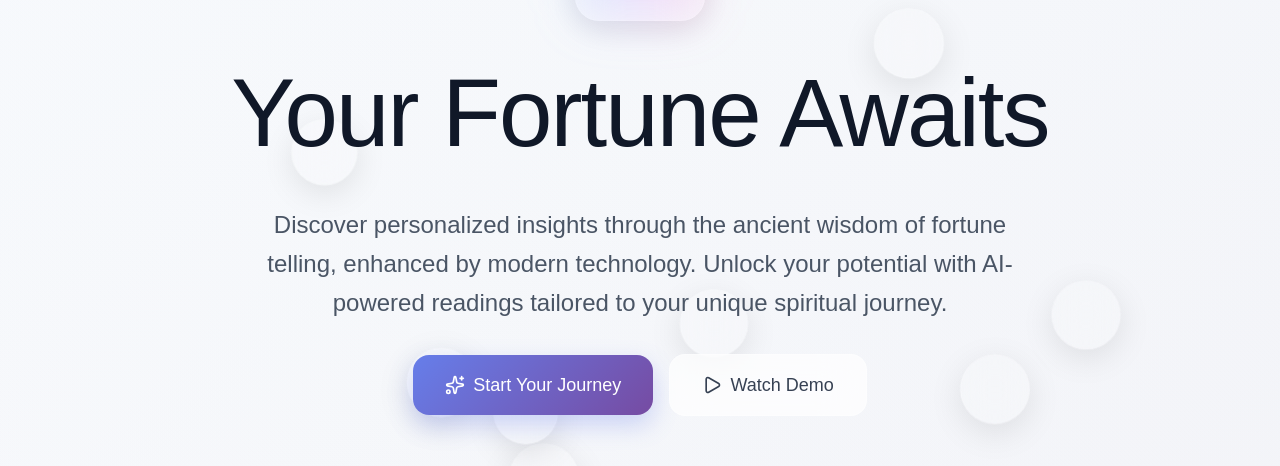
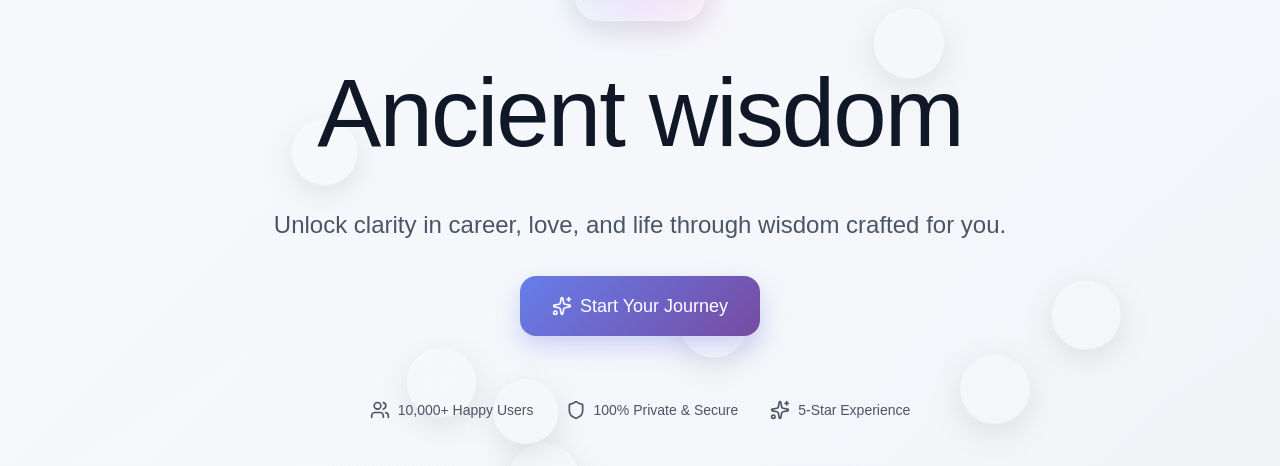
Before and after one commit to pkkwilliam/janus, a Next.js app: page / in a window 1280 px wide. Shown: the part 221-687 px from the top of the page. Built offline with nearby package versions, Linux system fonts and the light colour scheme; no server answers.

Commit message:
update first page liner

```diff
--- a/src/app/home-client.tsx
+++ b/src/app/home-client.tsx
@@ -1,13 +1,26 @@
 "use client";
 
 import { motion } from "framer-motion";
-import { Sparkles, Moon, Stars, Heart, ArrowRight, Clock, Users, Shield, Play, Quote } from "lucide-react";
+import {
+  Sparkles,
+  Moon,
+  Stars,
+  Heart,
+  ArrowRight,
+  Clock,
+  Users,
+  Shield,
+  Play,
+  Quote,
+} from "lucide-react";
 import Link from "next/link";
 import { useRouter, useSearchParams } from "next/navigation";
 import { useEffect, useState, Suspense } from "react";
 import { useAppInit } from "@/hooks/useAppInit";
 import { ContactForm } from "@/components/ui/contact-form";
 import { Footer } from "@/components/ui/footer";
+
+const SHOW_WATCH_DEMO_BUTTON = false;
 
 // Component to handle OAuth redirect logic
 function OAuthRedirectHandler() {
@@ -19,8 +32,8 @@ function OAuthRedirectHandler() {
   useEffect(() => {
     const handleOAuthRedirect = async () => {
       // Check if we have OAuth parameters from Google
-      const code = searchParams.get('code');
-      const error = searchParams.get('error');
+      const code = searchParams.get("code");
+      const error = searchParams.get("error");
 
       if (code || error) {
         setOauthProcessing(true);
@@ -33,7 +46,7 @@ function OAuthRedirectHandler() {
 
         // Add provider parameter for Google since backend response indicates Google OAuth
         if (code) {
-          params.set('provider', 'google');
+          params.set("provider", "google");
         }
 
         router.replace(`/auth/callback?${params.toString()}`);
@@ -47,7 +60,9 @@ function OAuthRedirectHandler() {
 }
 
 export default function HomeClient() {
-  const { user, isLoading, isAuthenticated } = useAppInit({ requireAuth: false });
+  const { user, isLoading, isAuthenticated } = useAppInit({
+    requireAuth: false,
+  });
   const router = useRouter();
   const [showContactForm, setShowContactForm] = useState(false);
 
@@ -165,7 +180,7 @@ export default function HomeClient() {
                   letterSpacing: "-0.02em",
                 }}
               >
-                Your Fortune Awaits
+                Ancient wisdom
               </motion.h1>
 
               <motion.p
@@ -174,9 +189,8 @@ export default function HomeClient() {
                 transition={{ duration: 1, delay: 0.6 }}
                 className="text-xl md:text-2xl text-gray-600 max-w-3xl mx-auto font-light leading-relaxed"
               >
-                Discover personalized insights through the ancient wisdom of fortune telling,
-                enhanced by modern technology. Unlock your potential with AI-powered readings
-                tailored to your unique spiritual journey.
+                Unlock clarity in career, love, and life through wisdom crafted
+                for you.
               </motion.p>
 
               <motion.div
@@ -193,7 +207,8 @@ export default function HomeClient() {
                         whileTap={{ scale: 0.98 }}
                         className="group relative px-8 py-4 rounded-2xl text-white font-medium overflow-hidden text-lg"
                         style={{
-                          background: "linear-gradient(135deg, #667eea 0%, #764ba2 100%)",
+                          background:
+                            "linear-gradient(135deg, #667eea 0%, #764ba2 100%)",
                           boxShadow: "0 10px 25px rgba(102, 126, 234, 0.3)",
                         }}
                       >
@@ -204,6 +219,7 @@ export default function HomeClient() {
                         <div className="absolute inset-0 bg-gradient-to-r from-blue-600 to-purple-600 opacity-0 group-hover:opacity-100 transition-opacity duration-300" />
                       </motion.button>
                     </Link>
+                    {SHOW_WATCH_DEMO_BUTTON && (
                       <motion.button
                         whileHover={{ scale: 1.02, y: -2 }}
                         whileTap={{ scale: 0.98 }}
@@ -218,6 +234,7 @@ export default function HomeClient() {
                         <Play className="w-5 h-5" />
                         Watch Demo
                       </motion.button>
+                    )}
                   </>
                 ) : (
                   <Link href="/dashboard">
@@ -226,7 +243,8 @@ export default function HomeClient() {
                       whileTap={{ scale: 0.98 }}
                       className="group relative px-8 py-4 rounded-2xl text-white font-medium overflow-hidden text-lg"
                       style={{
-                        background: "linear-gradient(135deg, #667eea 0%, #764ba2 100%)",
+                        background:
+                          "linear-gradient(135deg, #667eea 0%, #764ba2 100%)",
                         boxShadow: "0 10px 25px rgba(102, 126, 234, 0.3)",
                       }}
                     >
@@ -279,13 +297,18 @@ export default function HomeClient() {
               Fortune Cookie Features for Your Journey
             </h2>
             <p className="text-xl text-gray-600 max-w-2xl mx-auto">
-              Discover the perfect blend of ancient wisdom and cutting-edge technology
+              Discover the perfect blend of ancient wisdom and cutting-edge
+              technology
             </p>
           </motion.div>
 
           <div className="grid grid-cols-1 md:grid-cols-3 gap-8 max-w-6xl mx-auto">
             {features.map((feature, index) => (
-              <FeatureCard key={feature.title} feature={feature} index={index} />
+              <FeatureCard
+                key={feature.title}
+                feature={feature}
+                index={index}
+              />
             ))}
           </div>
         </div>
@@ -305,7 +328,8 @@ export default function HomeClient() {
               Your Journey in Three Simple Steps
             </h2>
             <p className="text-xl text-gray-600 max-w-2xl mx-auto">
-              Getting started with personalized fortune readings has never been easier
+              Getting started with personalized fortune readings has never been
+              easier
             </p>
           </motion.div>
 
@@ -331,13 +355,18 @@ export default function HomeClient() {
               What Our Users Say
             </h2>
             <p className="text-xl text-gray-600 max-w-2xl mx-auto">
-              Real stories from people who've transformed their lives with Fortune-Cookie.me
+              Real stories from people who've transformed their lives with
+              Fortune-Cookie.me
             </p>
           </motion.div>
 
           <div className="grid grid-cols-1 md:grid-cols-2 lg:grid-cols-3 gap-8 max-w-6xl mx-auto">
             {testimonials.map((testimonial, index) => (
-              <TestimonialCard key={testimonial.name} testimonial={testimonial} index={index} />
+              <TestimonialCard
+                key={testimonial.name}
+                testimonial={testimonial}
+                index={index}
+              />
             ))}
           </div>
         </div>
@@ -358,7 +387,8 @@ export default function HomeClient() {
                 Get in Touch
               </h2>
               <p className="text-xl text-gray-600 max-w-2xl mx-auto">
-                Have questions about your spiritual journey? We're here to help you every step of the way.
+                Have questions about your spiritual journey? We're here to help
+                you every step of the way.
               </p>
             </motion.div>
 
@@ -375,8 +405,9 @@ export default function HomeClient() {
                     Connect With Us
                   </h3>
                   <p className="text-gray-600 leading-relaxed">
-                    Whether you're seeking guidance, have technical questions, or want to share your
-                    fortune-telling experience, our team is always ready to listen and help.
+                    Whether you're seeking guidance, have technical questions,
+                    or want to share your fortune-telling experience, our team
+                    is always ready to listen and help.
                   </p>
                 </div>
 
@@ -396,7 +427,9 @@ export default function HomeClient() {
                     </div>
                     <div>
                       <p className="font-medium text-gray-900">Privacy First</p>
-                      <p className="text-gray-600">Your information is always secure</p>
+                      <p className="text-gray-600">
+                        Your information is always secure
+                      </p>
                     </div>
                   </div>
                 </div>
@@ -425,19 +458,22 @@ const features = [
   {
     icon: Sparkles,
     title: "Personalized Readings",
-    description: "AI-powered fortune analysis tailored to your birth information, current circumstances, and spiritual journey.",
+    description:
+      "AI-powered fortune analysis tailored to your birth information, current circumstances, and spiritual journey.",
     color: "from-blue-500 to-indigo-600",
   },
   {
     icon: Moon,
     title: "Weekly Insights",
-    description: "Regular fortune updates and cosmic guidance to help you navigate life's challenges with confidence.",
+    description:
+      "Regular fortune updates and cosmic guidance to help you navigate life's challenges with confidence.",
     color: "from-purple-500 to-pink-600",
   },
   {
     icon: Heart,
     title: "Spiritual Growth",
-    description: "Track your personal development and spiritual evolution with beautiful, intuitive progress tools.",
+    description:
+      "Track your personal development and spiritual evolution with beautiful, intuitive progress tools.",
     color: "from-pink-500 to-rose-500",
   },
 ];
@@ -446,19 +482,22 @@ const steps = [
   {
     number: "01",
     title: "Create Your Profile",
-    description: "Share your birth information and personal details to create a cosmic blueprint unique to you.",
+    description:
+      "Share your birth information and personal details to create a cosmic blueprint unique to you.",
     icon: Users,
   },
   {
     number: "02",
     title: "Get Your Reading",
-    description: "Receive personalized fortune insights powered by ancient wisdom and modern AI technology.",
+    description:
+      "Receive personalized fortune insights powered by ancient wisdom and modern AI technology.",
     icon: Stars,
   },
   {
     number: "03",
     title: "Track Your Journey",
-    description: "Monitor your spiritual growth and life changes with weekly updates and progress tracking.",
+    description:
+      "Monitor your spiritual growth and life changes with weekly updates and progress tracking.",
     icon: Heart,
   },
 ];
@@ -467,24 +506,33 @@ const testimonials = [
   {
     name: "Sarah Chen",
     role: "Marketing Director",
-    content: "Fortune-Cookie.me has completely transformed how I approach life decisions. The weekly readings are incredibly insightful and have helped me navigate challenging times with confidence.",
+    content:
+      "Fortune-Cookie.me has completely transformed how I approach life decisions. The weekly readings are incredibly insightful and have helped me navigate challenging times with confidence.",
     avatar: "SC",
   },
   {
     name: "Maria Rodriguez",
     role: "Entrepreneur",
-    content: "I was skeptical at first, but the accuracy of the readings is remarkable. It's like having a wise friend who always knows exactly what to say.",
+    content:
+      "I was skeptical at first, but the accuracy of the readings is remarkable. It's like having a wise friend who always knows exactly what to say.",
     avatar: "MR",
   },
   {
     name: "Emma Thompson",
     role: "Creative Director",
-    content: "The personalized insights have helped me understand myself better and make more aligned choices. This platform is a game-changer for personal growth.",
+    content:
+      "The personalized insights have helped me understand myself better and make more aligned choices. This platform is a game-changer for personal growth.",
     avatar: "ET",
   },
 ];
 
-function FeatureCard({ feature, index }: { feature: (typeof features)[0]; index: number }) {
+function FeatureCard({
+  feature,
+  index,
+}: {
+  feature: (typeof features)[0];
+  index: number;
+}) {
   const Icon = feature.icon;
 
   return (
@@ -506,7 +554,9 @@ function FeatureCard({ feature, index }: { feature: (typeof features)[0]; index:
         <div
           className="w-14 h-14 rounded-2xl flex items-center justify-center group-hover:scale-110 transition-transform duration-300"
           style={{
-            background: `linear-gradient(135deg, ${feature.color.split(' ')[1]}, ${feature.color.split(' ')[3]})`,
+            background: `linear-gradient(135deg, ${
+              feature.color.split(" ")[1]
+            }, ${feature.color.split(" ")[3]})`,
           }}
         >
           <Icon className="w-7 h-7 text-white" />
@@ -516,9 +566,7 @@ function FeatureCard({ feature, index }: { feature: (typeof features)[0]; index:
           {feature.title}
         </h3>
 
-        <p className="text-gray-600 leading-relaxed">
-          {feature.description}
-        </p>
+        <p className="text-gray-600 leading-relaxed">{feature.description}</p>
       </div>
 
       <div className="absolute inset-0 rounded-3xl bg-gradient-to-r from-blue-400/10 via-purple-400/10 to-pink-400/10 opacity-50 group-hover:opacity-100 transition-opacity duration-300 -z-10" />
@@ -557,7 +605,13 @@ function StepCard({ step, index }: { step: (typeof steps)[0]; index: number }) {
   );
 }
 
-function TestimonialCard({ testimonial, index }: { testimonial: (typeof testimonials)[0]; index: number }) {
+function TestimonialCard({
+  testimonial,
+  index,
+}: {
+  testimonial: (typeof testimonials)[0];
+  index: number;
+}) {
   return (
     <motion.div
       initial={{ opacity: 0, y: 40 }}
@@ -573,7 +627,9 @@ function TestimonialCard({ testimonial, index }: { testimonial: (typeof testimon
       }}
     >
       <Quote className="w-8 h-8 text-indigo-400 mb-4" />
-      <p className="text-gray-700 leading-relaxed mb-6">{testimonial.content}</p>
+      <p className="text-gray-700 leading-relaxed mb-6">
+        {testimonial.content}
+      </p>
 
       <div className="flex items-center gap-3">
         <div className="w-12 h-12 rounded-full bg-gradient-to-r from-indigo-500 to-purple-600 flex items-center justify-center text-white font-medium">
```
Lines whose indentation alone changed are shown as unchanged.
